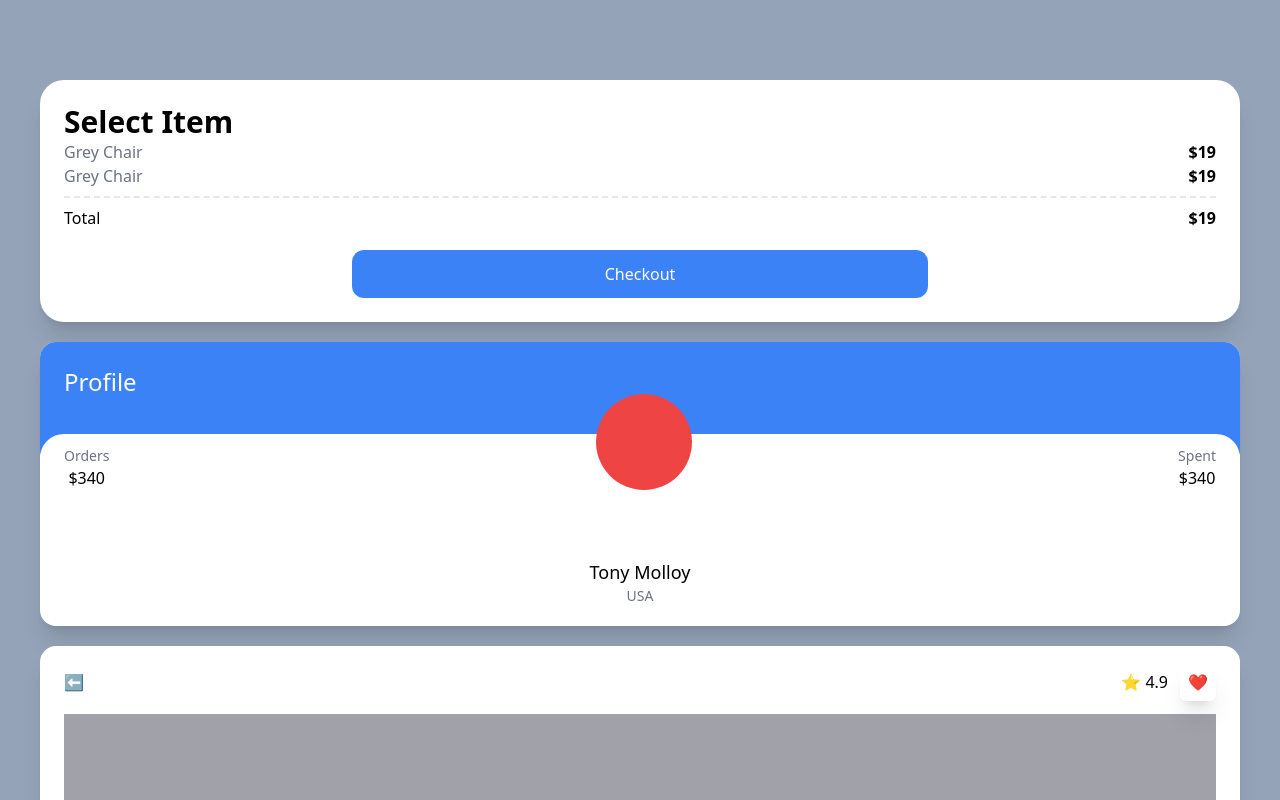
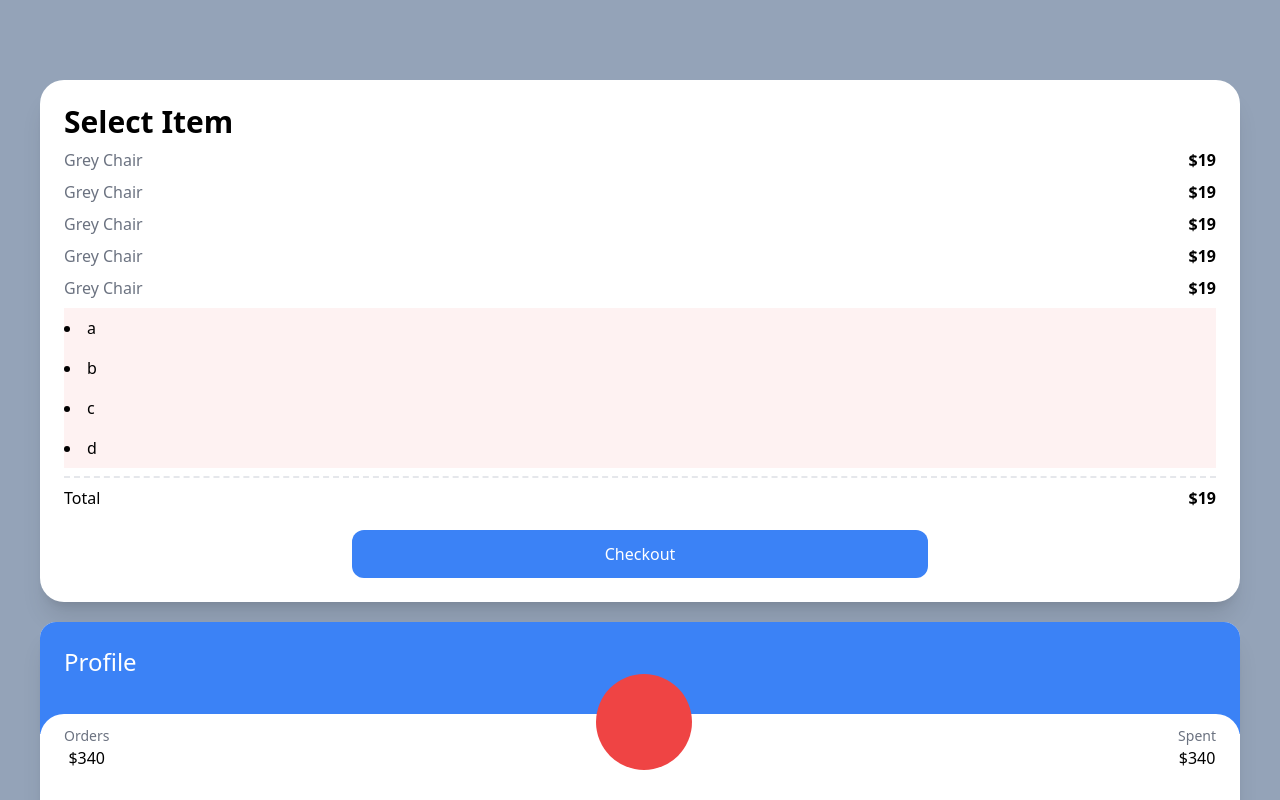
Before and after one commit to Choi-Yuchan/carrot-market, a Next.js app: page / in a window 1280 px wide. Shown: the top 800 px of the page. Built offline with nearby package versions, Linux system fonts and the light colour scheme.

Commit message:
use a modifiers for lists

```diff
--- a/pages/index.tsx
+++ b/pages/index.tsx
@@ -5,14 +5,15 @@
     <div className='bg-slate-400 min-h-screen py-20 px-10 flex flex-col space-y-5'>
       <div className='bg-white p-6 rounded-3xl shadow-xl'>
         <span className='font-semibold text-3xl'>Select Item</span>
-        <div className='flex justify-between'>
-          <span className='text-gray-500'>Grey Chair</span>
-          <span className='font-semibold'>$19</span>
-        </div>
-        <div className='flex justify-between'>
-          <span className='text-gray-500'>Grey Chair</span>
-          <span className='font-semibold'>$19</span>
-        </div>
+        <ul>
+          {[1,2,3,4,5].map((i) => (
+          <div key={i} className='flex justify-between my-2'>
+              <span className='text-gray-500'>Grey Chair</span>
+              <span className='font-semibold'>$19</span>
+          </div>
+          ))}
+        </ul>
+        {["a","b","c","d",""].map((c, i) => <li className='bg-red-50 py-2 empty:hidden' key={i}>{c}</li>)}
         <div className='flex justify-between mt-2 pt-2 border-t-2 border-dashed'>
           <span>Total</span>
           <span className='font-semibold'>$19</span>
```
